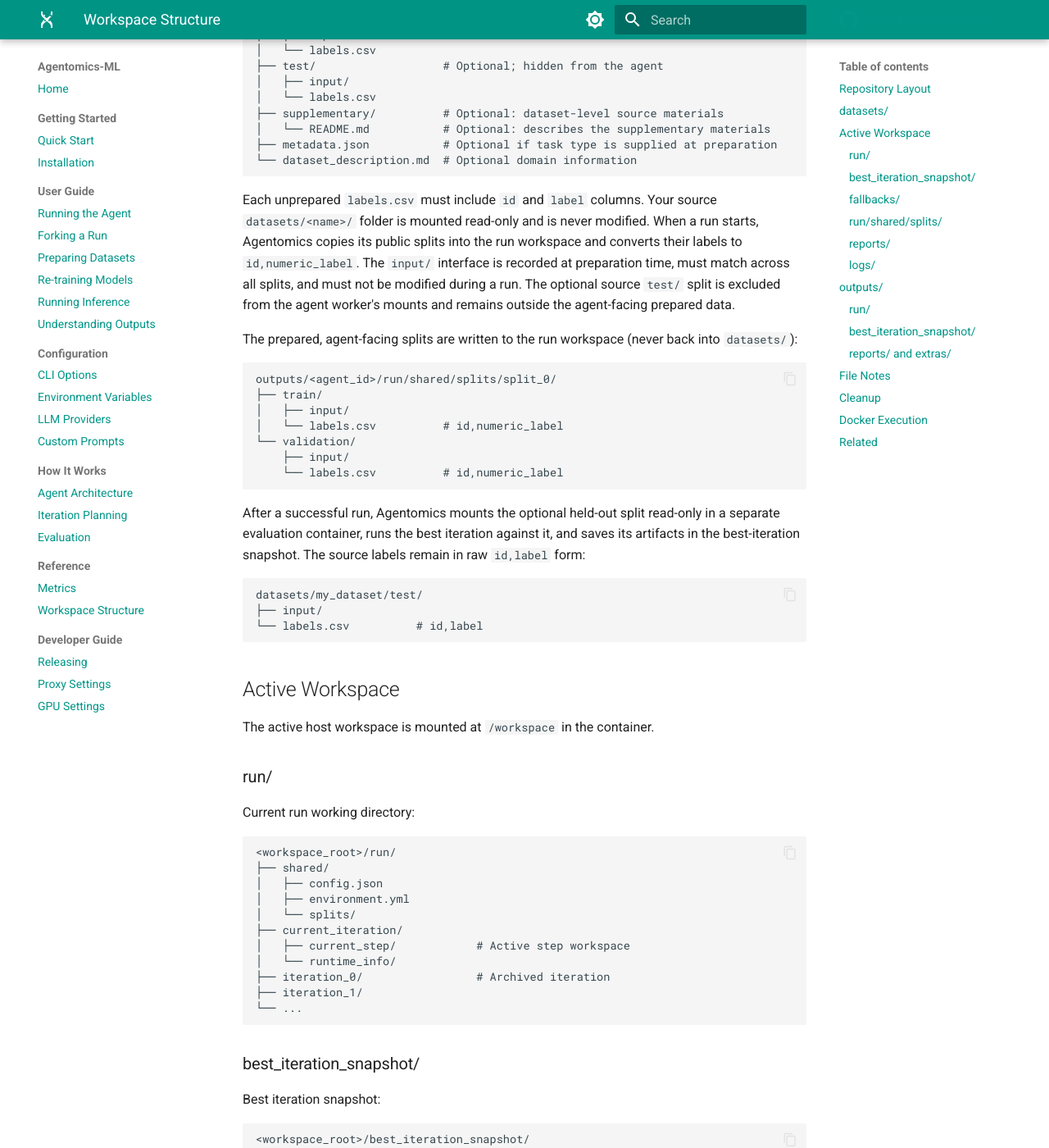
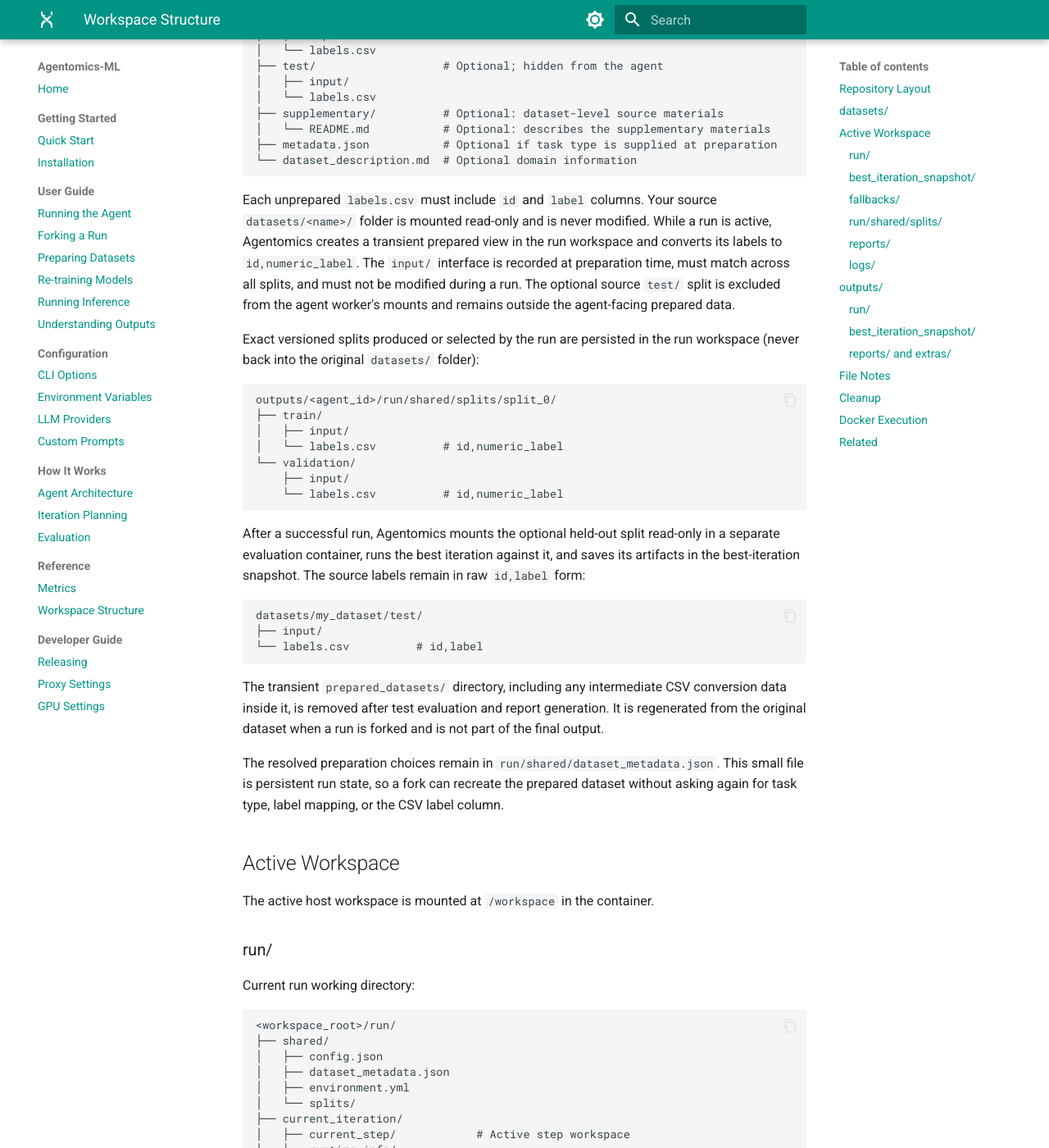
Before and after one commit to BioGeMT/agentomics-ml, an MkDocs documentation site: the page built from docs/reference/workspace-structure.md, in a window 1280 px wide and 1400 px high, scrolled down 754 px. Shown: the whole window at 82% size. Built offline with MkDocs 1.6.1 and Material for MkDocs 9.7.7, drawn with Linux system fonts in a browser that asks for light colours; comment, search, counter and statistics services are not loaded; some of the changed text lies outside the part shown.

Commit message:
Update docs

````diff
--- a/docs/reference/workspace-structure.md
+++ b/docs/reference/workspace-structure.md
@@ -42,15 +42,15 @@
 ```
 
 Each unprepared `labels.csv` must include `id` and `label` columns. Your source
-`datasets/<name>/` folder is mounted read-only and is never modified. When a run
-starts, Agentomics copies its public splits into the run workspace and converts
-their labels to `id,numeric_label`. The `input/` interface is recorded at
-preparation time, must match across all splits, and must not be modified during
-a run. The optional source `test/` split is excluded from the agent worker's
-mounts and remains outside the agent-facing prepared data.
+`datasets/<name>/` folder is mounted read-only and is never modified. While a
+run is active, Agentomics creates a transient prepared view in the run workspace
+and converts its labels to `id,numeric_label`. The `input/` interface is
+recorded at preparation time, must match across all splits, and must not be
+modified during a run. The optional source `test/` split is excluded from the
+agent worker's mounts and remains outside the agent-facing prepared data.
 
-The prepared, agent-facing splits are written to the run workspace (never back
-into `datasets/`):
+Exact versioned splits produced or selected by the run are persisted in the run
+workspace (never back into the original `datasets/` folder):
 
 ```text
 outputs/<agent_id>/run/shared/splits/split_0/
@@ -73,6 +73,16 @@
 └── labels.csv          # id,label
 ```
 
+The transient `prepared_datasets/` directory, including any intermediate CSV
+conversion data inside it, is removed after test evaluation and report
+generation. It is regenerated from the original dataset when a run is forked
+and is not part of the final output.
+
+The resolved preparation choices remain in
+`run/shared/dataset_metadata.json`. This small file is persistent run state, so
+a fork can recreate the prepared dataset without asking again for task type,
+label mapping, or the CSV label column.
+
 ## Active Workspace
 
 The active host workspace is mounted at `/workspace` in the container.
@@ -85,6 +95,7 @@
 <workspace_root>/run/
 ├── shared/
 │   ├── config.json
+│   ├── dataset_metadata.json
 │   ├── environment.yml
 │   └── splits/
 ├── current_iteration/
@@ -205,7 +216,7 @@
 ### run/
 
 The working directory. `shared/` holds the run config, the shared conda
-environment, the prepared dataset copy, and the train/validation splits.
+environment, and the persisted train/validation splits.
 `current_iteration/` is the active iteration while the run is in progress;
 completed iterations are archived as `iteration_N/`.
 
````
Also changed, not shown: docs/user-guide/forking.md (+13 -3 lines), docs/user-guide/outputs.md (+8 -0 lines).
